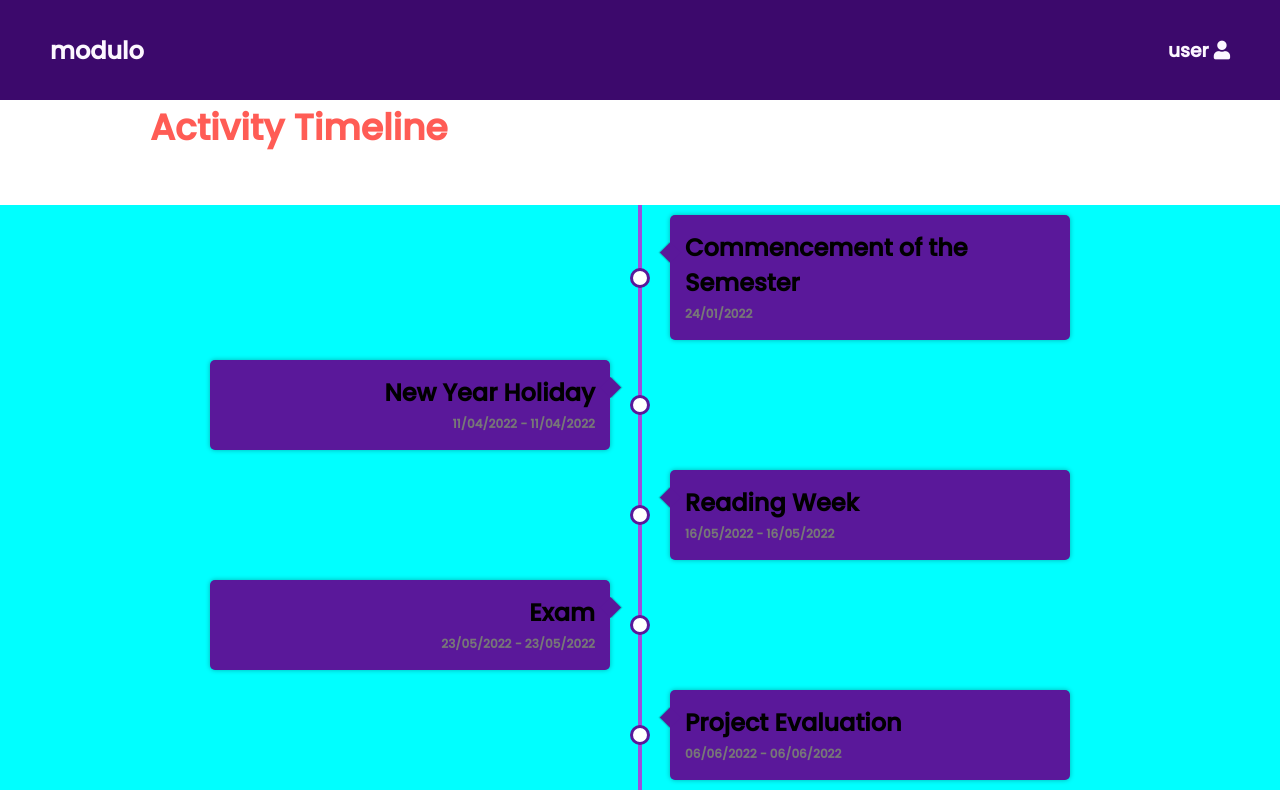
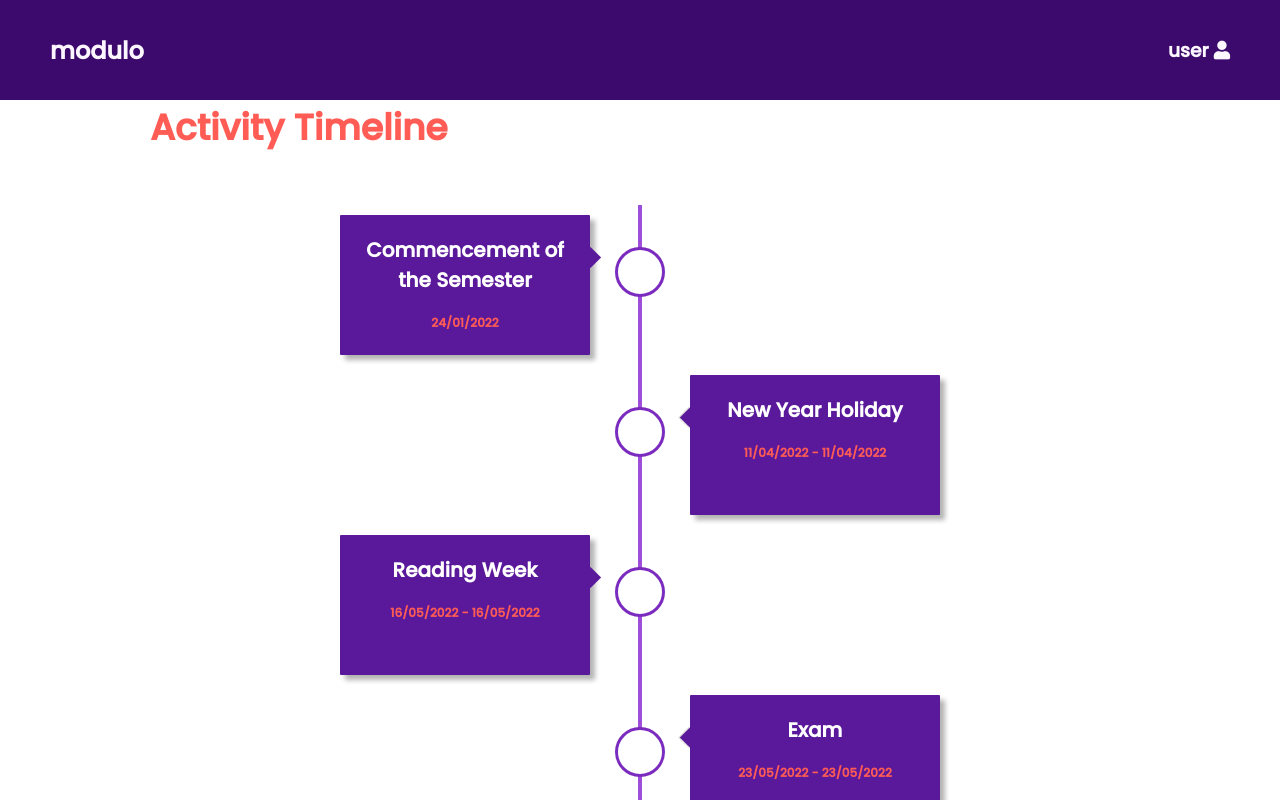
Before and after one commit to GayanKod/Modulo, a React (Create React App) app in the folder client/: page /timeline in a window 1280 px wide. Shown: the top 800 px of the page. Built offline with nearby package versions, Linux system fonts and the light colour scheme.

Commit message:
Sass chnages

```diff
--- a/client/src/components/Timeline/TimelineItem.tsx
+++ b/client/src/components/Timeline/TimelineItem.tsx
@@ -2,16 +2,11 @@ import "../../styles/Timeline.scss";
 const TimelineItem = ({data}:{[key:string]:any}) => (
     <div className="timeline-item">
         <div className="timeline-item-content">
-
-            {/* <span className="tag" style={{ background: data.category.color }}>
-                {data.category.tag}
-            </span> */}
-
             <div className="event">
                         <h2 className="event-name" >
                             {data.eventName}
                         </h2>
-                        <div className="Date">
+                        <div className="date">
                             <time className="event-starting-date">{data.startingDate}</time>
                              {data.endingDate &&
                              <time className="event-starting-date"> - {data.startingDate}</time>}
--- a/client/src/styles/Timeline.scss
+++ b/client/src/styles/Timeline.scss
@@ -16,19 +16,16 @@
 // 	margin: 0;
 // }
 
-// #app {
-// 	padding: 0 20px;
-// 	width: 100%;
-// }
 
+//Timeline items holder
 .timeline-container {
-    background-color: aqua;
     display: flex;
     flex-direction: column;
     position: relative;
-    margin: 40px 0;
+    margin: 50px 0;
 }
 
+//timeline center line
 .timeline-container::after {
     background-color:$P6;
     content: '';
@@ -38,40 +35,41 @@
     height: 100%;
 }
 
+//timeline item
 .timeline-item {
     display: flex;
     justify-content: flex-end;
-    padding-right: 30px;
+    padding-right: 50px;
     position: relative;
     margin: 10px 0;
     width: 50%;
 }
 
-.timeline-item:nth-child(odd) {
+
+.timeline-item:nth-child(even) {
     align-self: flex-end;
     justify-content: flex-start;
-    padding-left: 30px;
+    padding-left: 50px;
     padding-right: 0;
 }
 
 .timeline-item-content {
-    box-shadow: 0 0 5px rgba(0, 0, 0, 0.3);
-    border-radius: 5px;
+    box-shadow: 5px 5px 5px rgba(0, 0, 0, 0.3);
+    border-radius: 1px;
     background-color:$P4;
-    display: flex;
-    flex-direction: column;
     align-items: flex-end;
     padding: 15px;
     position: relative;
-    width: 400px;
+    width: 250px;
+    height: 140px;
     max-width: 70%;
-    text-align: right;
+    text-align: center;
 }
 
 .timeline-item-content::after {
     content: ' ';
     background-color:$P4;
-    box-shadow: 1px -1px 1px rgba(0, 0, 0, 0.2);
+    // box-shadow: 2px 2px 1px rgba(0, 0, 0, 0.2);
     position: absolute;
     right: -7.5px;
     top: calc(30% - 7.5px);
@@ -80,75 +78,56 @@
     height: 15px;
 }
 
-.timeline-item:nth-child(odd) .timeline-item-content {
-    text-align: left;
-    align-items: flex-start;
+.timeline-item:nth-child(even) .timeline-item-content {
+    text-align: center;
+    align-items:center;
 }
 
-.timeline-item:nth-child(odd) .timeline-item-content::after {
+.timeline-item:nth-child(even) .timeline-item-content::after {
     right: auto;
     left: -7.5px;
     box-shadow: -1px 1px 1px rgba(0, 0, 0, 0.2);
 }
 
-.timeline-item-content .tag {
-    color: #fff;
+.timeline-item-content time {
+    color:rgb(255, 92, 85);
     font-size: 12px;
     font-weight: bold;
-    top: 5px;
-    left: 5px;
-    letter-spacing: 1px;
-    padding: 5px;
-    position: absolute;
-    text-transform: uppercase;
-}
-
-.timeline-item:nth-child(odd) .timeline-item-content .tag {
-    left: auto;
-    right: 5px;
-}
-
-.timeline-item-content time {
-    color: #777;
-    font-size: 12px;
-    font-weight: bold;
-}
-
-.timeline-item-content p {
-    font-size: 16px;
-    line-height: 24px;
-    margin: 15px 0;
-    max-width: 250px;
-}
-
-.timeline-item-content a {
-	color: #333;
-	text-decoration: none;
-    font-size: 14px;
-    font-weight: bold;
-}
-
-.timeline-item-content a::after {
-    content: ' ►';
-    font-size: 12px;
+    text-align: center;
 }
 
 .timeline-item-content .circle {
     background-color: #fff;
-    border: 3px solid $P4;
+    background-image: url("../assets/img/heroImg.png");
+    border: 3px solid $P5;
     border-radius: 50%;
     position: absolute;
-    top: calc(50% - 10px);
-    right: -40px;
-    width: 20px;
-    height: 20px;
+    top: calc(30% - 10px);
+    right: -75px;
+    width: 50px;
+    height: 50px;
     z-index: 100;
 }
 
-.timeline-item:nth-child(odd) .timeline-item-content .circle {
+.timeline-item:nth-child(even) .timeline-item-content .circle {
     right: auto;
-    left: -40px;
+    left: -75px;
 }
+
+.event-name{
+    font-size: 20px;
+    padding: 5px;
+    color: #fff;
+    text-align: center;
+    align-self: center;
+}
+.date{
+    font-size: 20px;
+    padding: 5px;
+    text-align: center;
+    align-self: center;
+}
+
 
 @media only screen and (max-width: 1023px) {
     .timeline-item-content {
@@ -158,7 +137,7 @@
 
 @media only screen and (max-width: 767px) {
     .timeline-item-content,
-    .timeline-item:nth-child(odd) .timeline-item-content {
+    .timeline-item:nth-child(even) .timeline-item-content {
         padding: 15px 10px;
         text-align: center;
         align-items: center;
@@ -182,27 +161,27 @@
     }
 }
 
-footer {
-    background-color: #222;
-    color: #fff;
-    font-size: 14px;
-    bottom: 0;
-    position: fixed;
-    left: 0;
-    right: 0;
-    text-align: center;
-    z-index: 999;
-}
+// footer {
+//     background-color: #222;
+//     color: #fff;
+//     font-size: 14px;
+//     bottom: 0;
+//     position: fixed;
+//     left: 0;
+//     right: 0;
+//     text-align: center;
+//     z-index: 999;
+// }
 
-footer p {
-    margin: 10px 0;
-}
+// footer p {
+//     margin: 10px 0;
+// }
 
-footer i {
-    color: red;
-}
+// footer i {
+//     color: red;
+// }
 
-footer a {
-    color: #3c97bf;
-    text-decoration: none;
-}
+// footer a {
+//     color: #3c97bf;
+//     text-decoration: none;
+// }
```
